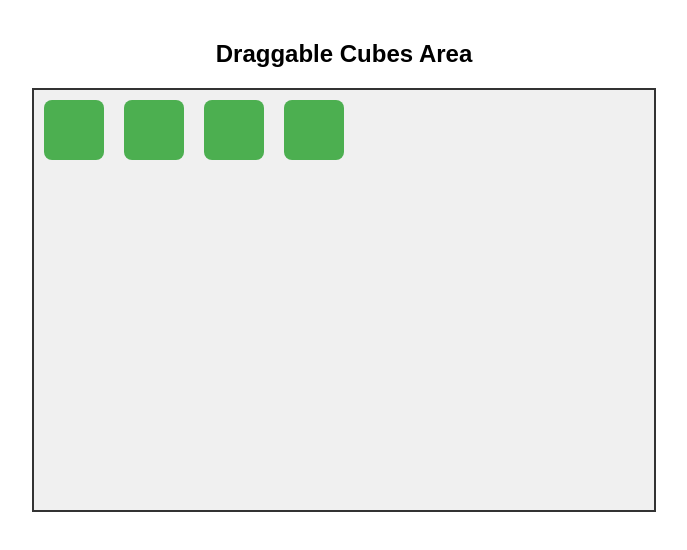
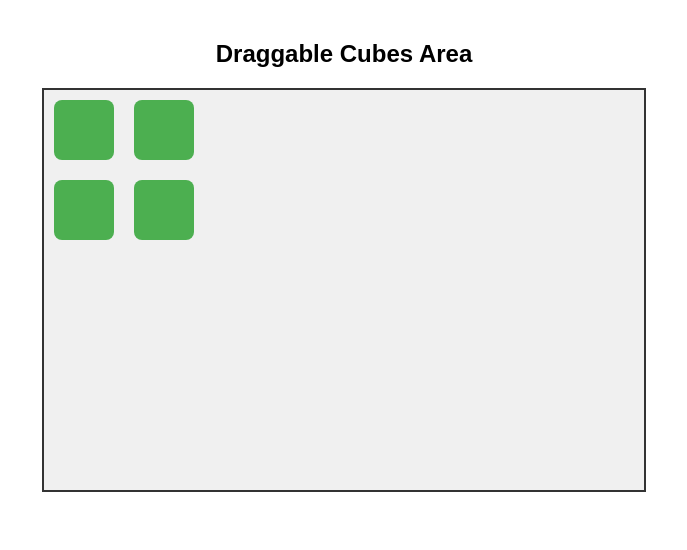
Before and after one commit to acciojob/Click-And-Drag-Adesh-pandey001, a website: page main.html in a window 1280 px wide. Shown: the whole page, without its empty margins (296-983 px from the left). Drawn offline with Linux system fonts and the light colour scheme.

Commit message:
created a submission

```diff
--- a/script.js
+++ b/script.js
@@ -5,26 +5,27 @@ let selectedCube = null;
 let offsetX = 0;
 let offsetY = 0;
 
-// Initialize cubes with grid positioning
+// Set initial positions manually (2x2 grid layout)
+const positions = [
+  { left: 10, top: 10 },
+  { left: 90, top: 10 },
+  { left: 10, top: 90 },
+  { left: 90, top: 90 }
+];
+
 cubes.forEach((cube, index) => {
-  const col = index % 4;
-  const row = Math.floor(index / 4);
-  cube.style.left = `${10 + col * 80}px`;  // including gap
-  cube.style.top = `${10 + row * 80}px`;
-});
+  cube.style.left = `${positions[index].left}px`;
+  cube.style.top = `${positions[index].top}px`;
 
-// Mouse down
-cubes.forEach(cube => {
   cube.addEventListener('mousedown', (e) => {
     selectedCube = cube;
-    offsetX = e.clientX - cube.offsetLeft;
-    offsetY = e.clientY - cube.offsetTop;
-    cube.style.zIndex = 1000; // Bring to front
+    const rect = cube.getBoundingClientRect();
+    offsetX = e.clientX - rect.left;
+    offsetY = e.clientY - rect.top;
     cube.style.cursor = 'grabbing';
   });
 });
 
-// Mouse move
 document.addEventListener('mousemove', (e) => {
   if (!selectedCube) return;
 
@@ -35,7 +36,7 @@ document.addEventListener('mousemove', (e) => {
   let x = e.clientX - containerRect.left - offsetX;
   let y = e.clientY - containerRect.top - offsetY;
 
-  // Boundary constraints
+  // Constrain within container
   x = Math.max(0, Math.min(container.clientWidth - cubeWidth, x));
   y = Math.max(0, Math.min(container.clientHeight - cubeHeight, y));
 
@@ -43,7 +44,6 @@ document.addEventListener('mousemove', (e) => {
   selectedCube.style.top = `${y}px`;
 });
 
-// Mouse up
 document.addEventListener('mouseup', () => {
   if (selectedCube) {
     selectedCube.style.cursor = 'grab';
--- a/styles.css
+++ b/styles.css
@@ -11,11 +11,7 @@ body {
   background-color: #f0f0f0;
   position: relative;
   border: 2px solid #333;
-  display: grid;
-  grid-template-columns: repeat(4, 1fr);
-  grid-template-rows: repeat(2, 1fr);
-  gap: 10px;
-  padding: 10px;
+  overflow: hidden;
 }
 
 .cube {
```
